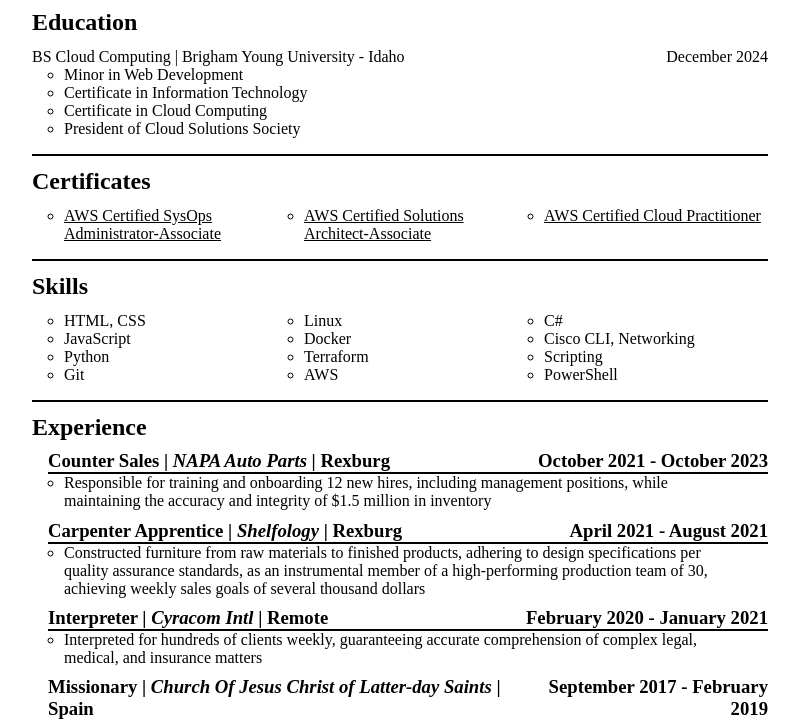
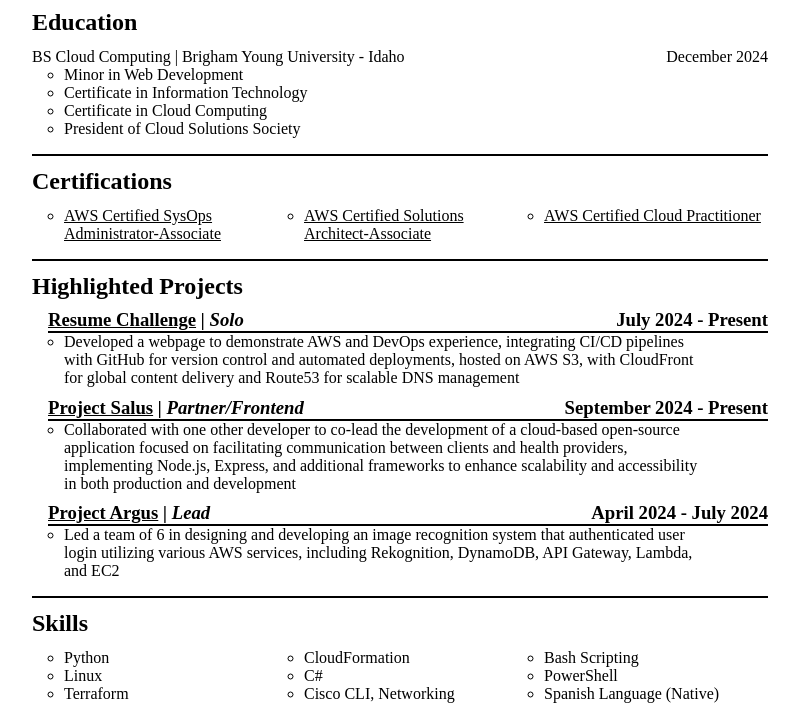
Before and after one commit to jishrami/jishplz, a plain HTML site: page resume/resume.html in a window 1280 px wide. Shown: the part 96-815 px from the top of the page, without its empty margins (240-1039 px from the left). Drawn offline with Linux system fonts and the light colour scheme.

Commit message:
feat: updated resume

```diff
--- a/resume/resume.html
+++ b/resume/resume.html
@@ -40,7 +40,7 @@
             </ul>
         </div>
         <div class="certificates">
-            <h2 class="certificates__title">Certificates</h2>
+            <h2 class="certificates__title">Certifications</h2>
             <ul class="certificates__list">
                 <li class="certificates__list__item"><a
                         href="https://www.credly.com/badges/cffadac9-4920-4a9d-a0fd-0ac2a2e8e9b9" target="_blank">AWS
@@ -53,21 +53,55 @@
                         Certified Cloud Practitioner</a></li>
             </ul>
         </div>
+        <div class="projects">
+            <h2 class="projects__title">Highlighted Projects</h2>
+            <ul class="projects__list">
+                <div class="projects__list__item">
+                    <div class="projects__list__item__info">
+                        <h3 class="projects__list__item__title"><a href="https://github.com/jishrami/jishplz" target="_blank">Resume Challenge</a><span
+                                class="projects__list__item__role"> | Solo</span></h3>
+                        <h3 class="projects__list__item__date">July 2024 - Present</h3>
+                    </div>
+                    <li>Developed a webpage to demonstrate AWS and DevOps experience, integrating CI/CD pipelines
+                        with GitHub for version control and automated deployments, hosted on AWS S3, with CloudFront
+                        for global content delivery and Route53 for scalable DNS management</li>
+                </div>
+                <div class="projects__list__item">
+                    <div class="projects__list__item__info">
+                        <h3 class="projects__list__item__title"><a href="https://github.com/emilie134340/salus/" target="_blank">Project Salus</a><span class="projects__list__item__role"> |
+                                Partner/Frontend</span></h3>
+                        <h3 class="projects__list__item__date">September 2024 - Present</h3>
+                    </div>
+                    <li>Collaborated with one other developer to co-lead the development of a cloud-based
+                        open-source application focused on facilitating communication between clients and health
+                        providers, implementing Node.js, Express, and additional frameworks to enhance scalability
+                        and accessibility in both production and development </li>
+                </div>
+                <div class="projects__list__item">
+                    <div class="projects__list__item__info">
+                        <h3 class="projects__list__item__title"><a href="https://github.com/bradyhodge/projectArgus" target="_blank">Project Argus</a><span class="projects__list__item__role"> |
+                                Lead</span></h3>
+                        <h3 class="projects__list__item__date">April 2024 - July 2024</h3>
+                    </div>
+                    <li> Led a team of 6 in designing and developing an image recognition system that authenticated user
+                        login utilizing various AWS services, including Rekognition, DynamoDB, API Gateway, Lambda, and
+                        EC2
+                    </li>
+                </div>
+            </ul>
+        </div>
         <div class="skills">
             <h2 class="skills__title">Skills</h2>
             <ul class="skills__list">
-                <li class="skills__list__item">HTML, CSS</li>
-                <li class="skills__list__item">JavaScript</li>
                 <li class="skills__list__item">Python</li>
-                <li class="skills__list__item">Git</li>
                 <li class="skills__list__item">Linux</li>
-                <li class="skills__list__item">Docker</li>
                 <li class="skills__list__item">Terraform</li>
-                <li class="skills__list__item">AWS</li>
+                <li class="skills__list__item">CloudFormation</li>
                 <li class="skills__list__item">C#</li>
                 <li class="skills__list__item">Cisco CLI, Networking</li>
-                <li class="skills__list__item">Scripting</li>
+                <li class="skills__list__item">Bash Scripting</li>
                 <li class="skills__list__item">PowerShell</li>
+                <li class="skills__list__item">Spanish Language (Native)</li>
             </ul>
         </div>
         <div class="experience">
@@ -81,19 +115,6 @@
                     </div>
                     <li>Responsible for training and onboarding 12 new hires, including management positions, while
                         maintaining the accuracy and integrity of $1.5 million in inventory</li>
-                </div>
-                <div class="experience__list__item">
-                    <div class="experience__list__item__info">
-                        <h3 class="experience__list__item__title">Carpenter Apprentice | <span
-                                class="experience__list__item__company">Shelfology</span> | Rexburg
-                        </h3>
-                        <h3 class="experience__list__item__date">April 2021 - August 2021</h3>
-                    </div>
-                    <li>Constructed furniture from raw materials to finished products, adhering to design specifications
-                        per
-                        quality assurance standards, as an instrumental member of a high-performing production team of
-                        30,
-                        achieving weekly sales goals of several thousand dollars</li>
                 </div>
                 <div class="experience__list__item">
                     <div class="experience__list__item__info">
@@ -120,16 +141,6 @@
                 </div>
             </ul>
         </div>
-        <div class="projects">
-            <h2 class="projects__title">Highlighted Projects</h2>
-            <ul class="projects__list">
-                <li> Led a team of 6 in designing and developing an image recognition system that authenticated user
-                    login utilizing various AWS services, including Rekognition, DynamoDB, API Gateway, Lambda, and EC2
-                </li>
-                <li>Key participant in a group of 4 that gave professional business, web, and financial consultation to
-                    an emerging online business, producing a highly search engine optimized webpage</li>
-            </ul>
-        </div>
     </main>
 
     <footer>
--- a/resume/styles/resume.scss
+++ b/resume/styles/resume.scss
@@ -5,7 +5,7 @@
 }
 
 body {
-    font-family: 'Times New Roman', Times, serif;
+  font-family: "Times New Roman", Times, serif;
   padding: 0 1rem 1rem 1rem;
   margin: 0 auto;
   width: 100%;
@@ -23,7 +23,7 @@ header {
   h1 {
     border-bottom: 2px solid black;
     width: 100%;
-        margin: .5em auto;
+    margin: 0.5em auto;
     text-align: center;
   }
 
@@ -59,7 +59,6 @@ header {
     background-color: black;
     margin: 0 1em;
   }
-
 }
 
 main {
@@ -68,7 +67,7 @@ main {
 
     .education__title {
       width: 100%;
-            margin: .5em auto;
+      margin: 0.5em auto;
       text-align: left;
     }
 
@@ -96,7 +95,7 @@ main {
 
     .certificates__title {
       width: 100%;
-            margin: .5em auto;
+      margin: 0.5em auto;
       text-align: left;
     }
 
@@ -118,7 +117,7 @@ main {
 
     .skills__title {
       width: 100%;
-            margin: .5em auto;
+      margin: 0.5em auto;
       text-align: left;
     }
 
@@ -136,7 +135,7 @@ main {
 
     .experience__title {
       width: 100%;
-            margin: .5em 0 0 0;
+      margin: 0.5em 0 0 0;
       text-align: left;
     }
 
@@ -163,7 +162,7 @@ main {
         padding: 0;
 
         h3 {
-                    margin: .5em 0 0 0;
+          margin: 0.5em 0 0 0;
           padding: 0;
         }
       }
@@ -183,21 +182,72 @@ main {
 
     .projects__title {
       width: 100%;
-            margin: .5em auto;
+      margin: 0.5em 0 0 0;
       text-align: left;
     }
 
     .projects__list {
       list-style-type: circle;
-            text-align: left;
-            margin: 0 0 0 1em;
-            padding-left: 1em;
+      padding: 0 0 1em 1em;
+
+      .projects__list__item {
+        width: 100%;
 
         li {
-                padding: 0 0 1em 1em;
+          width: 90%;
+          margin: 0 0 0 1em;
+          padding: 0;
+        }
+      }
+
+      .projects__list__item__info {
+        display: flex;
+        justify-content: space-between;
+        align-items: center;
+        border-bottom: 2px solid black;
+        margin: 0;
+        padding: 0;
+
+        h3 {
+          margin: 0.5em 0 0 0;
+          padding: 0;
+        }
+
+        a {
+          color: black;
+        }
+      }
+
+      .projects__list__item__role {
+        font-style: italic;
+      }
+
+      .projects__list__item__date {
+        text-align: right;
       }
     }
   }
+
+  //     .projects {
+  //         border-bottom: 2px solid black;
+
+  //         .projects__title {
+  //             width: 100%;
+  //             margin: .5em auto;
+  //             text-align: left;
+  //         }
+
+  //         .projects__list {
+  //             list-style-type: circle;
+  //             text-align: left;
+  //             margin: 0 0 0 1em;
+  //             padding-left: 1em;
+
+  //             li {
+  //                 padding: 0 0 1em 1em;
+  //             }
+  //         }
+  //     }
 }
 
 footer {
```
Also changed, not shown: resume/styles/resume.css, 1 other file. Lines whose indentation alone changed are shown as unchanged.
